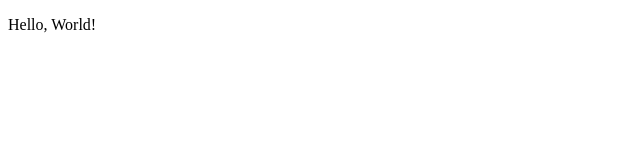
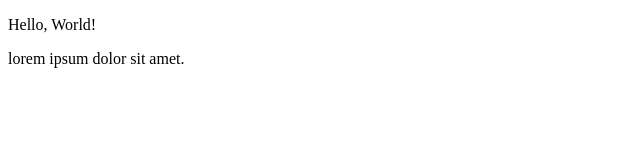
Before and after one commit to muraternazar962-netizen/fff, a plain HTML site: page index.html in a window 1280 px wide. Shown: the whole page, without its empty margins (0-640 px from the left). Drawn offline with Linux system fonts and the light colour scheme.

Commit message:
add test file

```diff
--- a/index.html
+++ b/index.html
@@ -7,5 +7,6 @@
 </head>
 <body>
     <p>Hello, World!</p>
+    <p>lorem ipsum dolor sit amet.</p>
 </body>
 </html>
```
